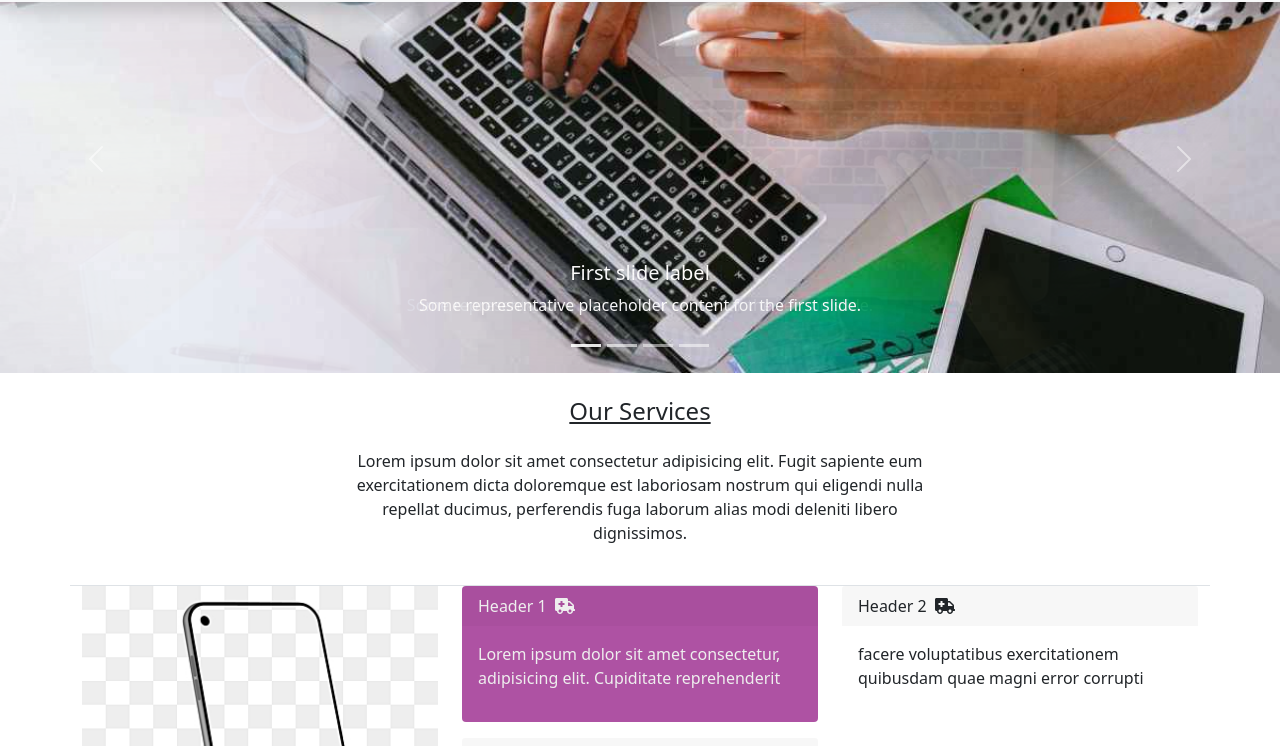
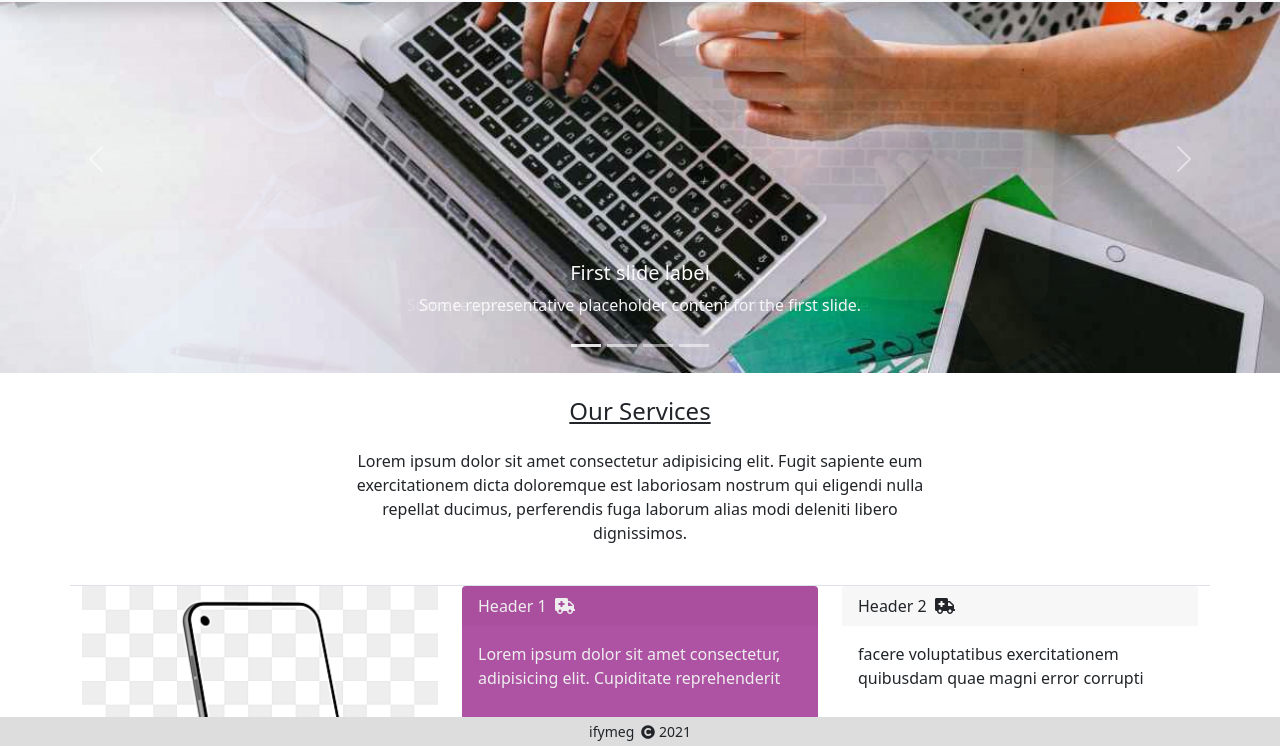
Before and after one commit to ifymeg/web-dev, a plain HTML site: page index.html in a window 1280 px wide. Shown: the part 54-800 px from the top of the page. Drawn offline with nearby package versions, Linux system fonts and the light colour scheme.

Commit message:
structure

```diff
--- a/asset/css/style.css
+++ b/asset/css/style.css
@@ -32,3 +32,13 @@ label{
     display: flex;
     align-items: center;
 }
+
+footer.footer{
+    position: fixed;
+    bottom: 0;
+    width: 100%;
+    background-color: #ddd;
+    color: inherit;
+    text-align: center;
+    margin-top: 2rem ;
+}
--- a/index.html
+++ b/index.html
@@ -437,7 +437,7 @@
 
 
   <!-- footer -->
-  <footer><i class="fa fa-copyright" aria-hidden="true"></i></footer>
+  <footer class="footer"><p class="my-1">ifymeg&ensp;<i class="fa fa-copyright" aria-hidden="true"></i>&nbsp;2021</p></</footer>
 
 
   <!-- Option 1: Bootstrap Bundle with Popper -->
```
